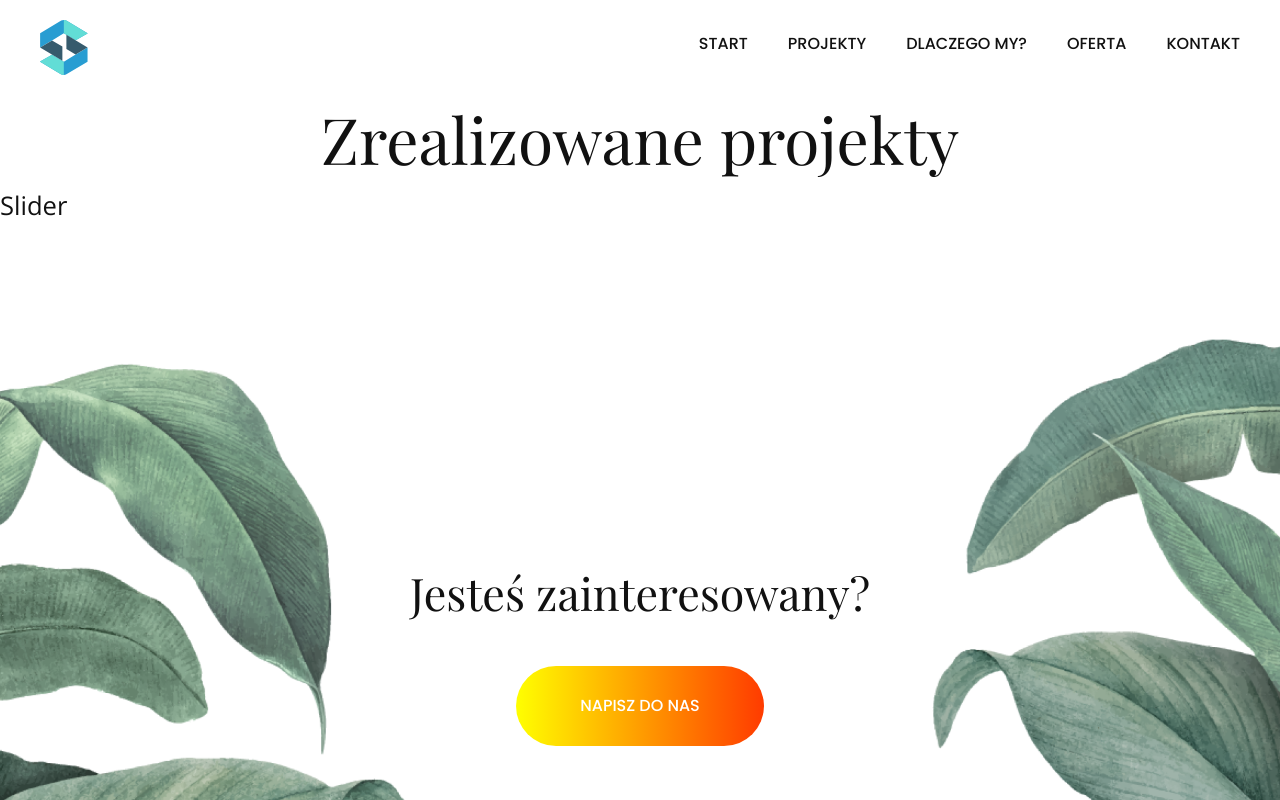
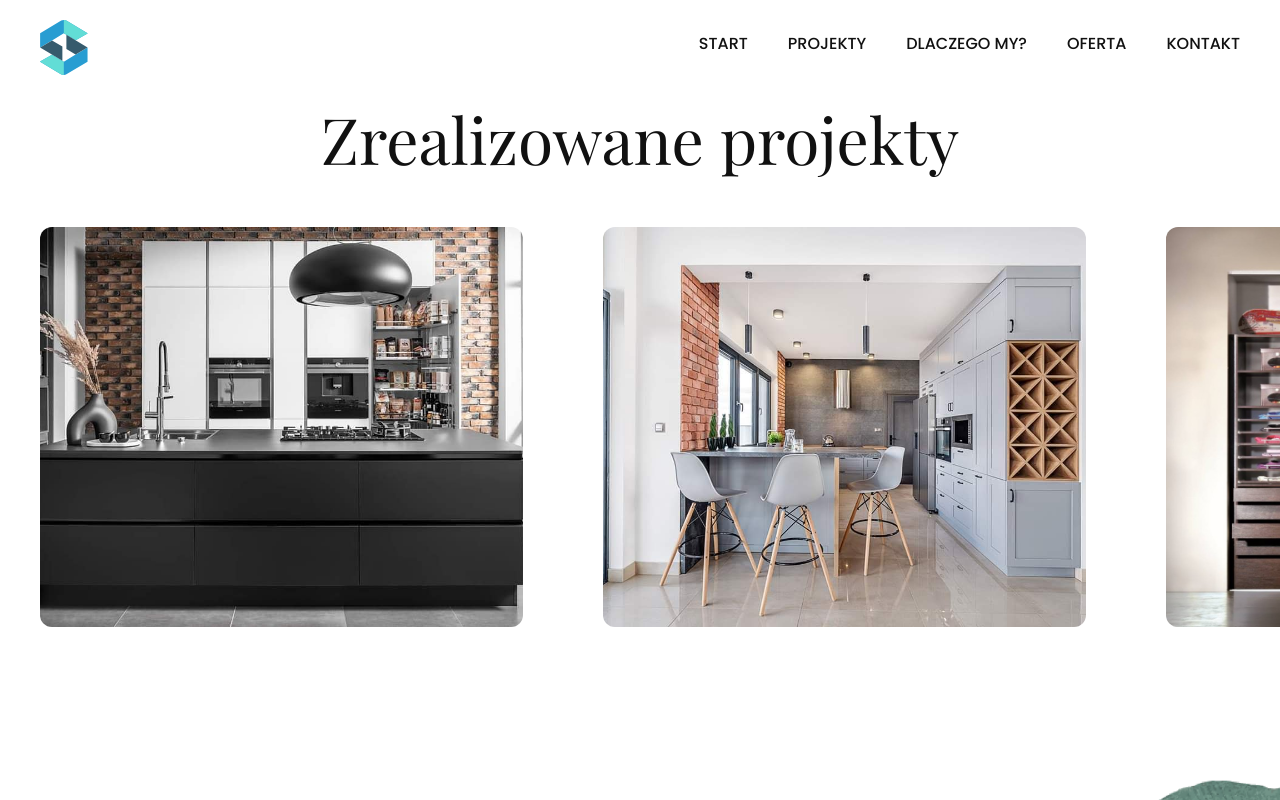
Before and after one commit to dencs08/aviorprojekt.pl, a React (Create React App) app: page /projekty in a window 1280 px wide. Shown: the top 800 px of the page. Built offline with nearby package versions, Linux system fonts and the light colour scheme.

Commit message:
update: MomentumSlider content

```diff
--- /dev/null
+++ b/src/assets/projects_images.js
@@ -0,0 +1,12 @@
+import image1 from './project/3.jpg'
+import image2 from './project/kitchen1.jpg'
+import image3 from './project/wardrobe1.jpg'
+import image4 from './project/FOTO5.jpg'
+import image5 from './project/FOTO2.jpg'
+import image6 from './project/FOTO3.jpg'
+import image7 from './project/foto6.jpg'
+import image8 from './project/1.jpg'
+import image9 from './project/m_stepien_1.jpg'
+import image10 from './project/2.jpg'
+
+export default [image1, image2, image3, image4, image5, image6, image7, image8, image9, image10]
--- a/src/components/momentum_slider/MomentumSlider.jsx
+++ b/src/components/momentum_slider/MomentumSlider.jsx
@@ -1,10 +1,48 @@
 import React from "react";
+import { useRef, useEffect, useState } from "react";
+
+import { motion } from "framer-motion";
+
 import "./momentum_slider.scss";
 
+import images from "../../assets/projects_images";
+
 const MomentumSlider = () => {
+  const [width, setWidth] = useState(0);
+  const carousel = useRef();
+
+  useEffect(() => {
+    setWidth(carousel.current.scrollWidth - carousel.current.offsetWidth);
+  }, []);
+
   return (
     <section>
-      <h2>Slider</h2>
+      <motion.div
+        ref={carousel}
+        className="carousel cursor-grab overflow-hidden"
+      >
+        <motion.div
+          drag="x"
+          dragConstraints={{ right: 0, left: -width }}
+          className="inner-carousel flex"
+        >
+          {images.map((image) => {
+            return (
+              <motion.div
+                className="h-[60vh] min-w-[44vw] p-10 image-carousel-wrapper"
+                key={image}
+              >
+                <img
+                  src={image}
+                  className="h-full rounded-xl object-cover object-center"
+                  alt=""
+                  draggable="false"
+                />
+              </motion.div>
+            );
+          })}
+        </motion.div>
+      </motion.div>
     </section>
   );
 };
--- a/src/components/momentum_slider/momentum_slider.scss
+++ b/src/components/momentum_slider/momentum_slider.scss
@@ -1,83 +1,19 @@
-.grid-container {
-  background: #efefef;
-}
+.image-carousel-wrapper {
+  img {
+    -webkit-user-select: none;
+    -khtml-user-select: none;
+    -moz-user-select: none;
+    -o-user-select: none;
+    user-select: none;
 
-.grid-container {
-  display: grid;
-  grid-template-columns: 1fr 1fr 1fr;
-  grid-template-rows: auto 1fr auto;
-  grid-template-areas: "header header header" "title title footer" "main main main";
-}
-@media screen and (max-width: 500px) {
-  .grid-container {
-    grid-template-columns: 1fr;
-    grid-template-rows: 0.3fr 1fr auto 1fr;
-    grid-template-areas: "header" "title" "main" "footer";
+    transition: all 0.5s;
+  }
+
+  &:hover {
+    img {
+      height: 30vw !important;
+
+      transition: all 0.5s;
+    }
   }
 }
-
-.main {
-  color: #959595;
-  background-color: white;
-  grid-area: main;
-  padding: 0;
-  overflow: hidden;
-
-  .footer {
-    background-color: #5bbce4;
-    grid-area: footer;
-    padding: 0.6em;
-  }
-
-  .items {
-    position: relative;
-    width: 100%;
-    overflow: hidden;
-    white-space: nowrap;
-    transition: all 0.2s;
-    transform: scale(0.98);
-    will-change: transform;
-    user-select: none;
-    cursor: pointer;
-  }
-
-  .items.active {
-    background: rgba(255, 255, 255, 0.3);
-    cursor: grabbing;
-    cursor: -webkit-grabbing;
-    transform: scale(1);
-  }
-
-  .item {
-    display: inline-block;
-    background: skyblue;
-    min-height: 250px;
-    min-width: 400px;
-    margin: 2em 1em;
-  }
-
-  .item {
-    min-height: 200px;
-    min-width: 200px;
-  }
-
-  a {
-    display: block;
-    color: #c9e9f6;
-    text-decoration: underline;
-    margin: 1em auto;
-  }
-  a:hover {
-    cursor: pointer;
-  }
-
-  p {
-    text-align: left;
-    text-indent: 20px;
-    font-weight: 100;
-  }
-
-  i {
-    color: skyblue;
-  }
-}
```
